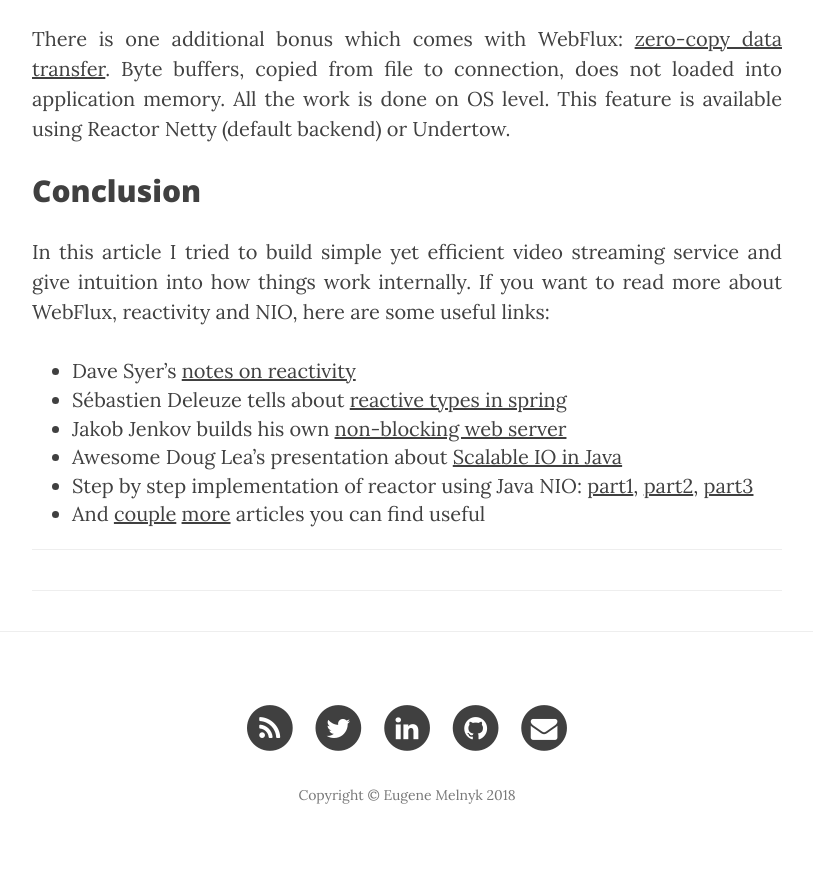
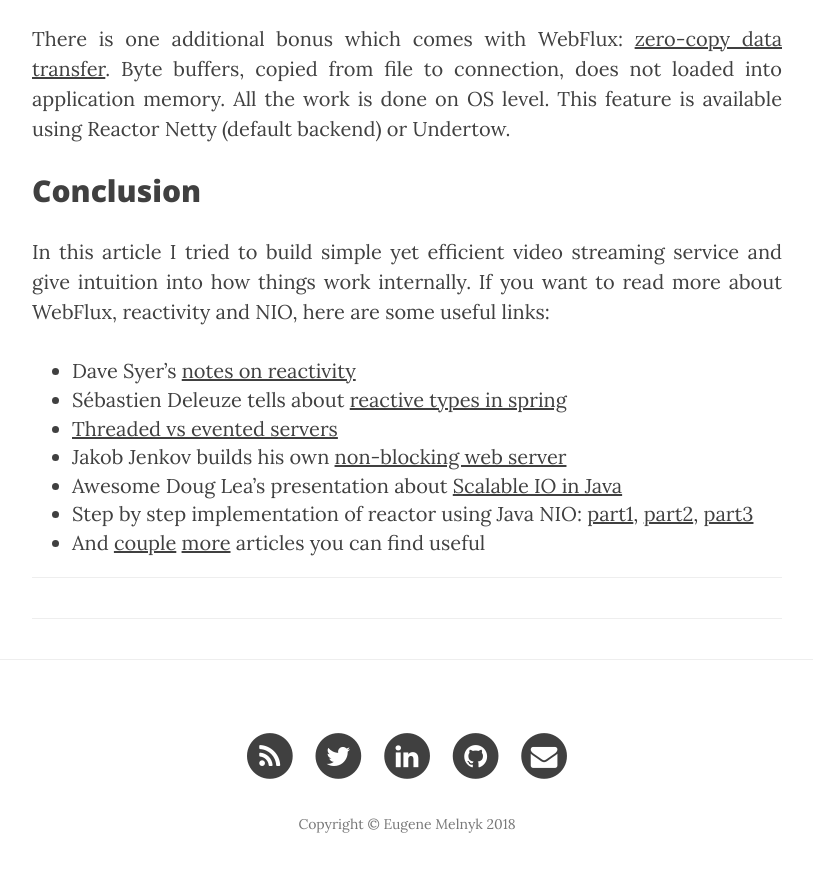
Before and after one commit to melgenek/melgenek, a Jekyll site: the page built from _posts/2018-05-20-spring-video-service.md, in a window 1280 px wide and 900 px high, scrolled down 8904 px. Shown: the top 872 px of the window, without its empty margins (233-1046 px from the left). Built offline with Jekyll 4.4.1, drawn with Linux system fonts in a browser that asks for light colours; nearby versions of some CDN libraries; comment, search, counter and statistics services are not loaded.

Commit message:
add reference

```diff
--- a/_posts/2018-05-20-spring-video-service.md
+++ b/_posts/2018-05-20-spring-video-service.md
@@ -289,6 +289,7 @@ how things work internally.
 If you want to read more about WebFlux, reactivity and NIO, here are some useful links:
 * Dave Syer's [notes on reactivity](https://spring.io/blog/2016/06/07/notes-on-reactive-programming-part-i-the-reactive-landscape)
 * Sébastien Deleuze tells about [reactive types in spring](https://spring.io/blog/2016/04/19/understanding-reactive-types)
+* [Threaded vs evented servers](http://mmcgrana.github.io/2010/07/threaded-vs-evented-servers.html)
 * Jakob Jenkov builds his own [non-blocking web server](http://tutorials.jenkov.com/java-nio/non-blocking-server.html)
 * Awesome Doug Lea's presentation about [Scalable IO in Java](http://gee.cs.oswego.edu/dl/cpjslides/nio.pdf)
 * Step by step implementation of reactor using Java NIO: [part1](http://jeewanthad.blogspot.com/2013/02/reactor-pattern-explained-part-1.html), [part2](http://jeewanthad.blogspot.com/2013/03/reacter-pattern-explained-part-2.html), [part3](http://jeewanthad.blogspot.com/2013/03/reacter-pattern-explained-part-3.html)
```
